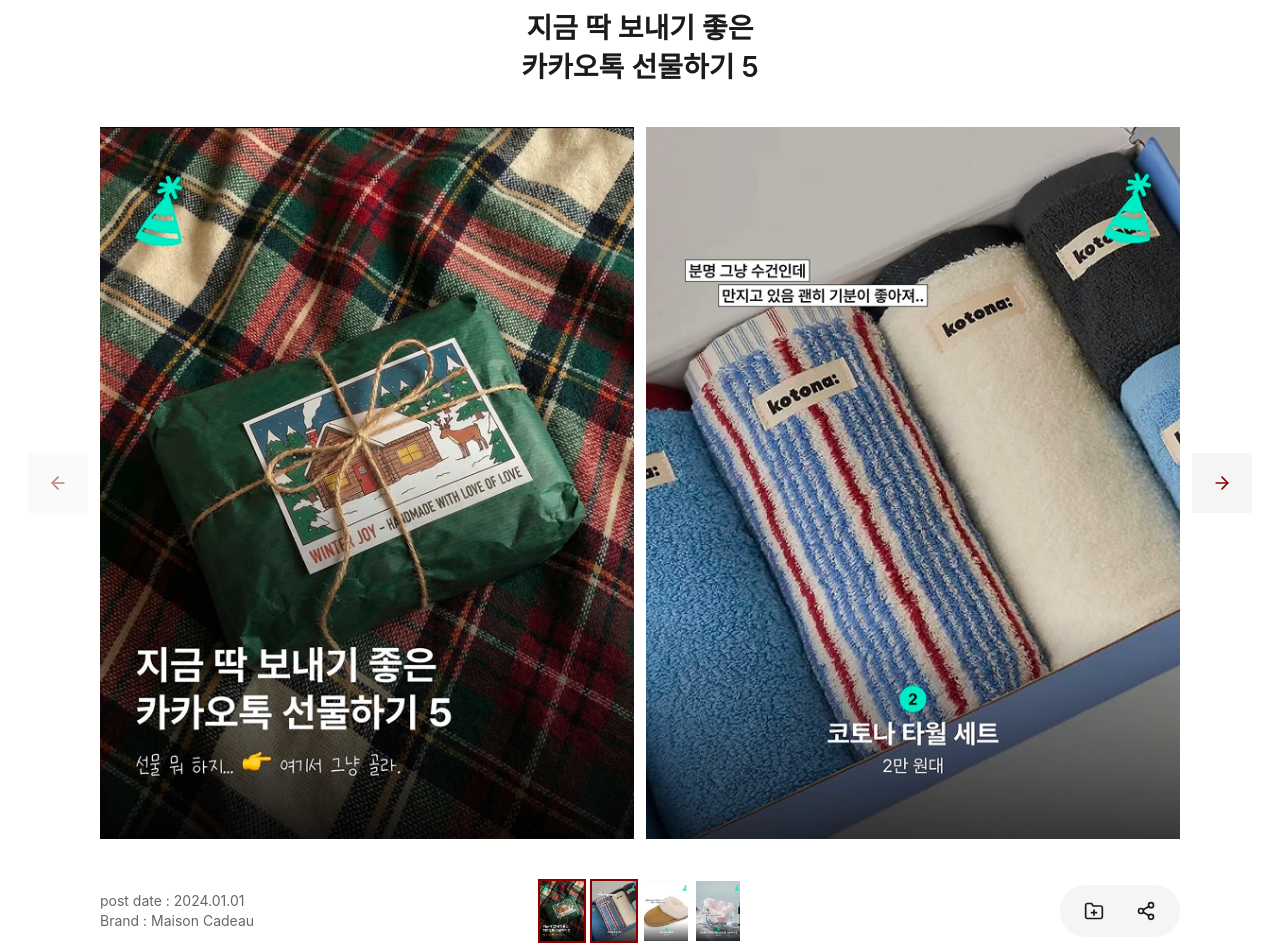
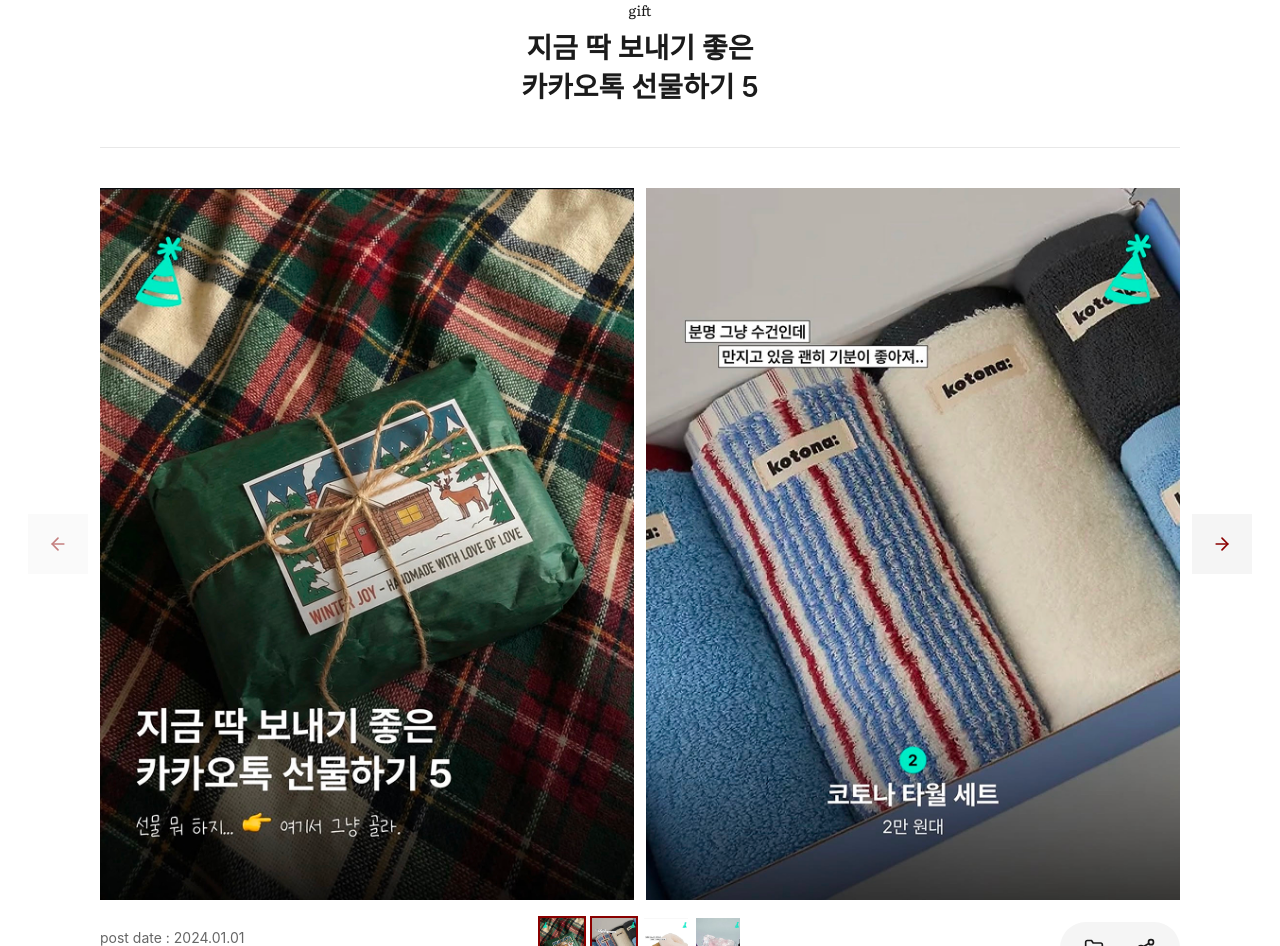
Before and after one commit to MAISON-CADEAU/maison-cadeau, a Next.js app: page / in a window 1280 px wide. Shown: the part 2546-3492 px from the top of the page. Built offline with nearby package versions, Linux system fonts and the light colour scheme; a web font is replaced by a local one.

Commit message:
fix/swiper border 적용

```diff
--- a/src/app/page.tsx
+++ b/src/app/page.tsx
@@ -149,7 +149,7 @@ export default function Home() {
 
         {/* swiper Component */}
                   <SwiperSection
-                    text="선물하기"
+                    text="gift"
                     title="지금 딱 보내기 좋은 |카카오톡 선물하기 5"
                     images={[
                       "/imgs/swiper_1.png",
--- a/src/components/common/swiper/swiper.module.scss
+++ b/src/components/common/swiper/swiper.module.scss
@@ -2,15 +2,18 @@
 @use "@/styles/mixins" as *;
 
 .swiper_section {
-  padding: 80px 0;
+  padding: 100px 0;
 }
 
 .header {
   text-align: center;
+  padding-bottom: 40px;
   margin-bottom: 40px;
+  border-bottom: 1px solid $color-light-grey;
 }
 
 .main_text {
+  font-family: $font-literata;
   font-size: 14px;
   margin-bottom: 8px;
 }
@@ -22,7 +25,7 @@
 
 .slider_wrapper {
   position: relative;
-  margin-bottom: 40px;
+  margin-bottom: 16px;
 }
 
 .image_box {
@@ -56,6 +59,8 @@
   align-items: center;
   justify-content: space-between;
   gap: 24px;
+  padding-bottom: 40px;
+  border-bottom: 1px solid $color-light-grey;
 }
 
 .info{
@@ -108,11 +113,3 @@
   flex: 1;
   gap: 12px;
 }
-
-.btn_save,
-.btn_share {
-  padding: 8px 12px;
-  border: 1px solid #ddd;
-  background: #fff;
-  cursor: pointer;
-}
--- a/src/components/common/swiper/swiper.tsx
+++ b/src/components/common/swiper/swiper.tsx
@@ -53,14 +53,15 @@ export function SwiperSection({
               swiper.params.navigation.nextEl = nextRef.current;
             }
           }}
-          thumbs={{ swiper: thumbsSwiper, multipleActiveThumbs: true }}
+          // thumbs={{ swiper: thumbsSwiper, multipleActiveThumbs: false }}
+          thumbs={{ swiper: thumbsSwiper}}
           className={styles.main_swiper}
           slidesPerView={2}
           // centeredSlides
           // centeredSlidesBounds
           // initialSlide={0}
           spaceBetween={12}
-          // watchSlidesProgress
+          watchSlidesProgress
           onSwiper={(swiper) => {
             setTimeout(() => {
               if (!swiper.params.navigation || typeof swiper.params.navigation === "boolean") return;
```
